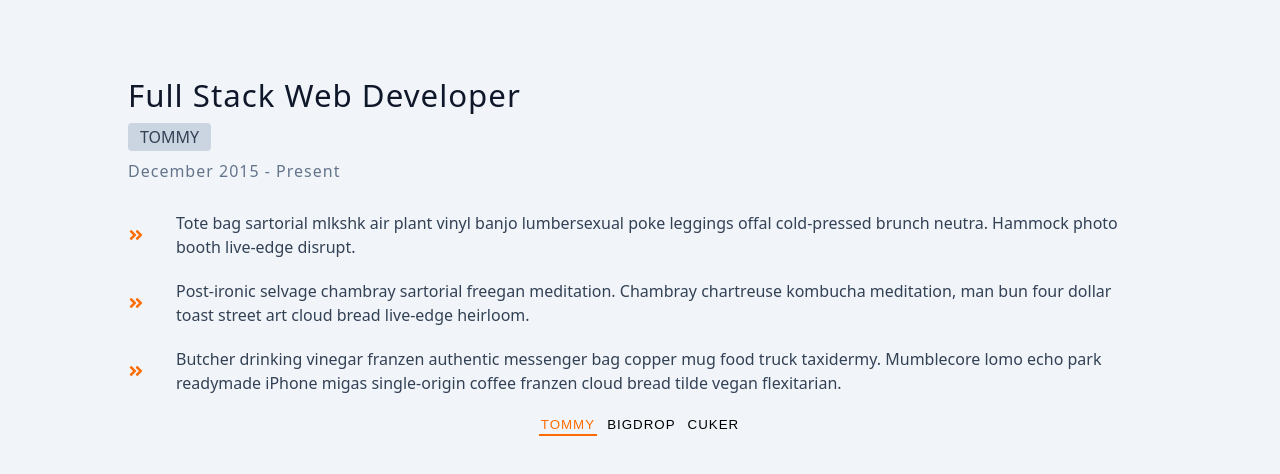
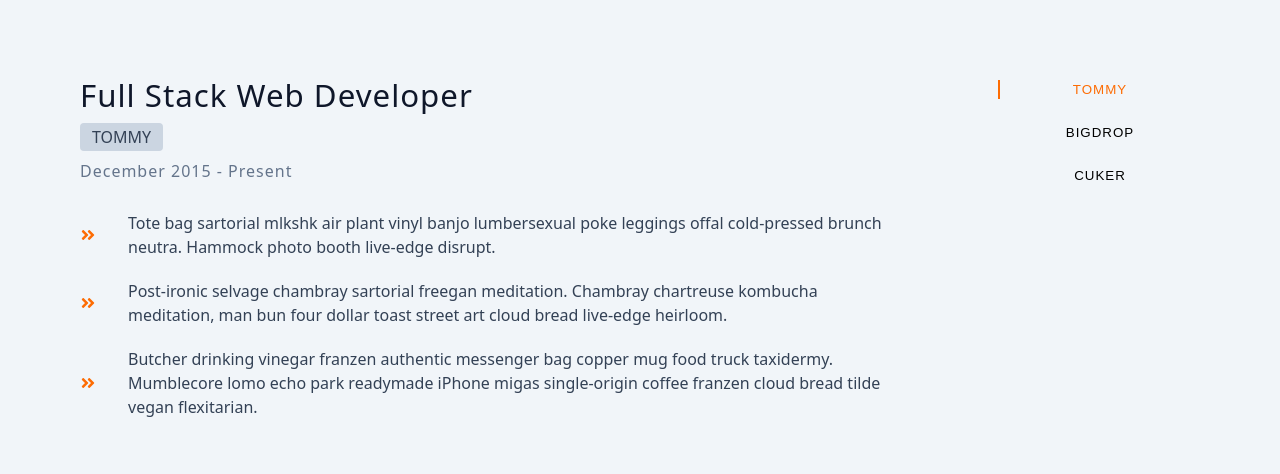
Before and after one commit to misiek869/Tabs_small-projects, a React (Vite) app: page / in a window 1280 px wide. Shown: the top 474 px of the page. Built offline with nearby package versions, Linux system fonts and the light colour scheme.

Commit message:
add media queries

```diff
--- a/src/index.css
+++ b/src/index.css
@@ -241,3 +241,25 @@ main {
 	color: var(--primary-500);
 	box-shadow: 0 2px var(--primary-500);
 }
+
+@media screen and (min-width: 992px) {
+	.jobs-center {
+		width: 90vw;
+		display: grid;
+		grid-template-columns: 1fr 200px;
+		column-gap: 6rem;
+	}
+	.btn-container {
+		flex-direction: column;
+		justify-content: flex-start;
+	}
+	.job-btn {
+		margin-bottom: 1rem;
+	}
+	.job-btn:hover {
+		box-shadow: -2px 0px var(--primary-500);
+	}
+	.active-btn {
+		box-shadow: -2px 0px var(--primary-500);
+	}
+}
```
